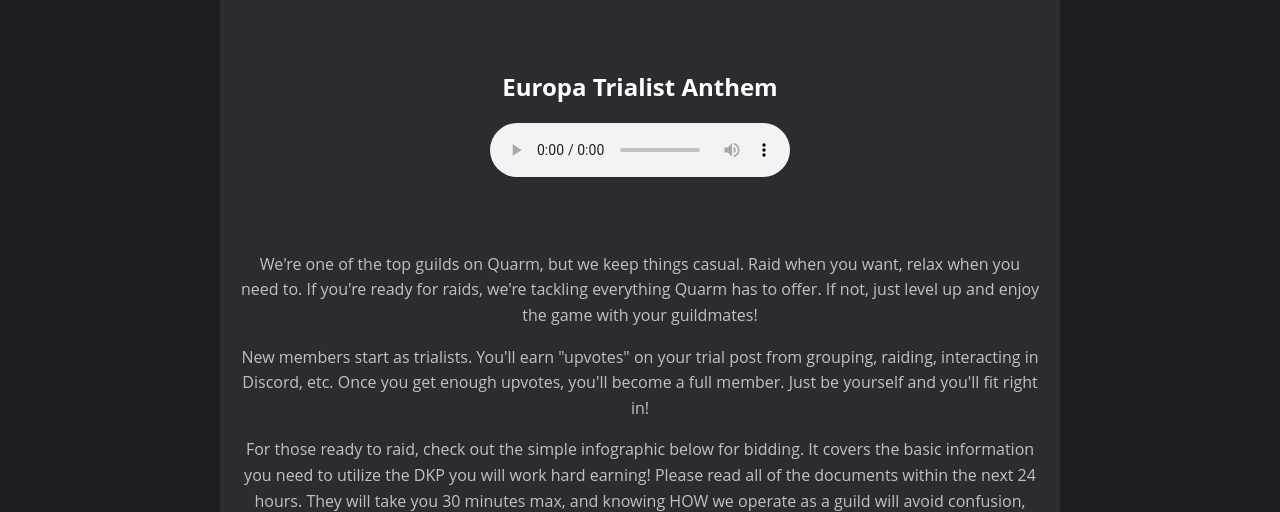
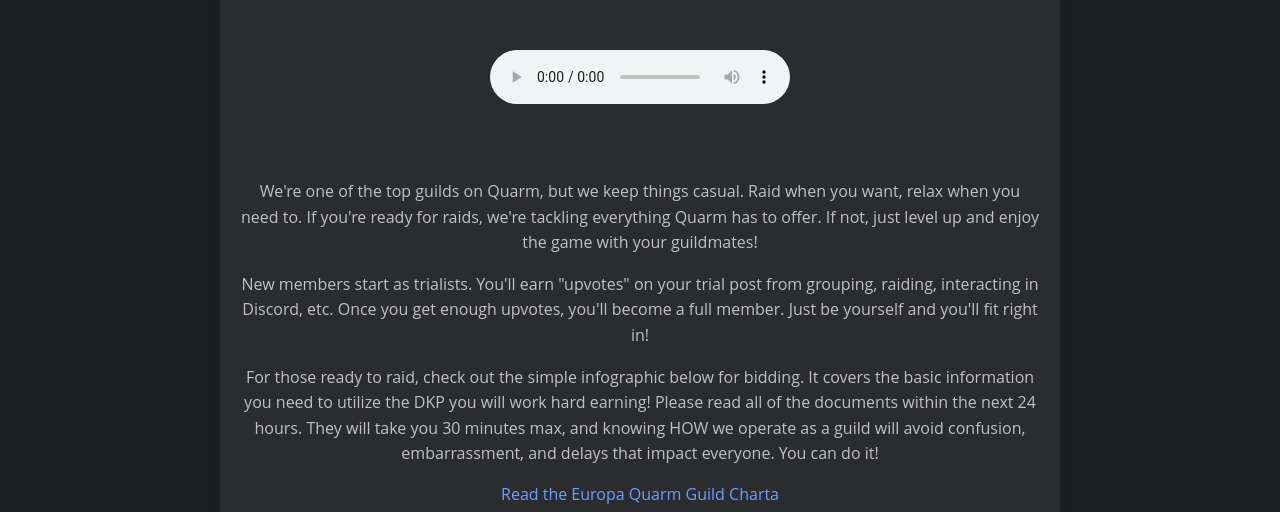
Before and after one commit to EuropaQuarm/EuropaQuarm.github.io, a plain HTML site: page index.html in a window 1280 px wide. Shown: the part 280-792 px from the top of the page. Drawn offline with Linux system fonts and the light colour scheme.

Commit message:
Update index.html

```diff
--- a/index.html
+++ b/index.html
@@ -122,7 +122,6 @@
 
 		    <!-- Music Section -->
 	<section id="music">
-    <h2>Europa Trialist Anthem</h2>
 	    <audio controls autoplay>
 		<source src="Welcome to Europa.mp3" type="audio/mpeg">
 		Your browser does not support the audio element.
```
Lines whose indentation alone changed are shown as unchanged.
